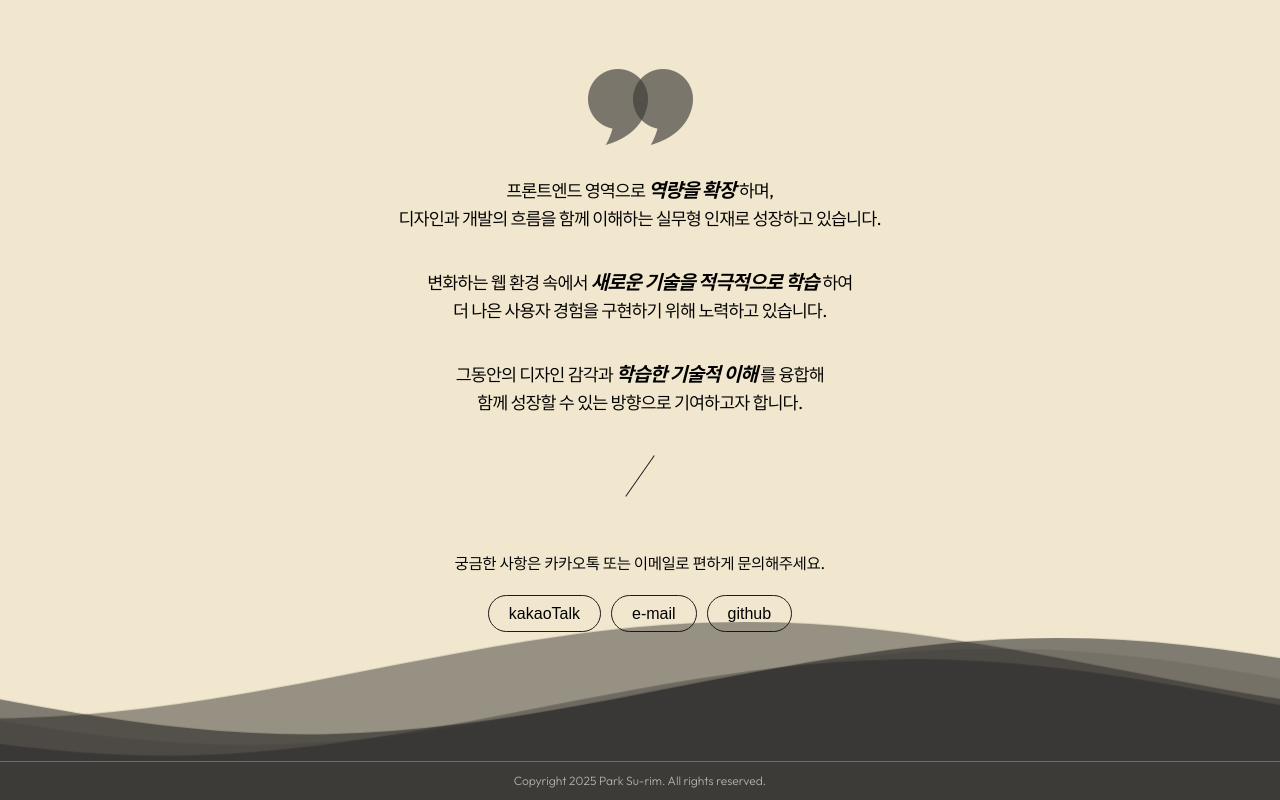
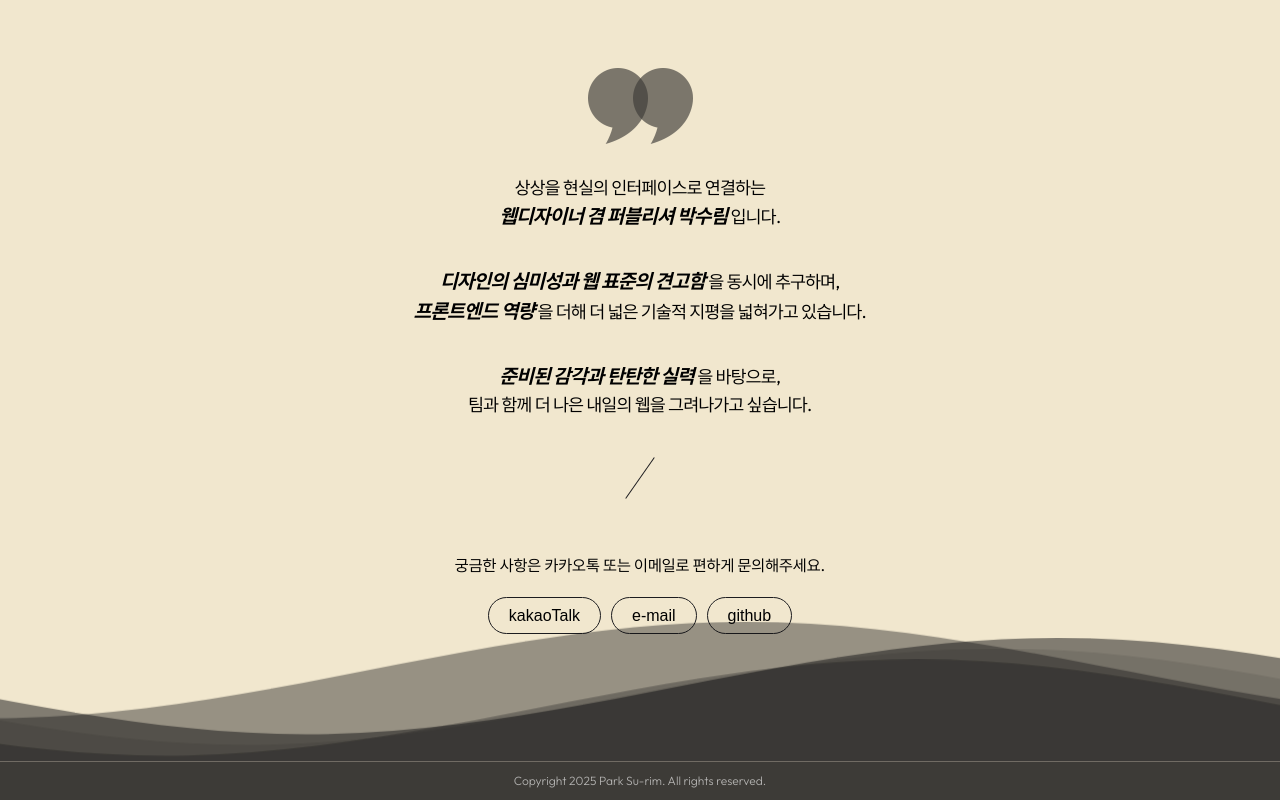
Before and after one commit to hollolo123/portfolio, a Vue app: page / in a window 1280 px wide. Shown: the part 4338-5138 px from the top of the page. Built offline with nearby package versions, Linux system fonts and the light colour scheme.

Commit message:
text : comment

```diff
--- a/src/views/Comment.vue
+++ b/src/views/Comment.vue
@@ -8,16 +8,16 @@
         </div>
         <div class="commt__text">
           <p>
-            프론트엔드 영역으로 <strong>역량을 확장</strong> 하며, <br/>
-            디자인과 개발의 흐름을 함께 이해하는 실무형 인재로 성장하고 있습니다.
+            상상을 현실의 인터페이스로 연결하는<br/>
+            <strong>웹디자이너 겸 퍼블리셔 박수림</strong> 입니다.
           </p>
           <p>
-            변화하는 웹 환경 속에서 <strong>새로운 기술을 적극적으로 학습</strong> 하여<br/>
-            더 나은 사용자 경험을 구현하기 위해 노력하고 있습니다.
+            <strong>디자인의 심미성과 웹 표준의 견고함</strong> 을 동시에 추구하며,<br/>
+            <strong>프론트엔드 역량</strong> 을 더해 더 넓은 기술적 지평을 넓혀가고 있습니다.
           </p>
           <p>
-            그동안의 디자인 감각과 <strong>학습한 기술적 이해</strong> 를 융합해<br/>
-            함께 성장할 수 있는 방향으로 기여하고자 합니다.
+            <strong>준비된 감각과 탄탄한 실력</strong> 을 바탕으로, <br/>
+            팀과 함께 더 나은 내일의 웹을 그려나가고 싶습니다.
           </p>
         </div>
         <div class="commt__sns">
```
